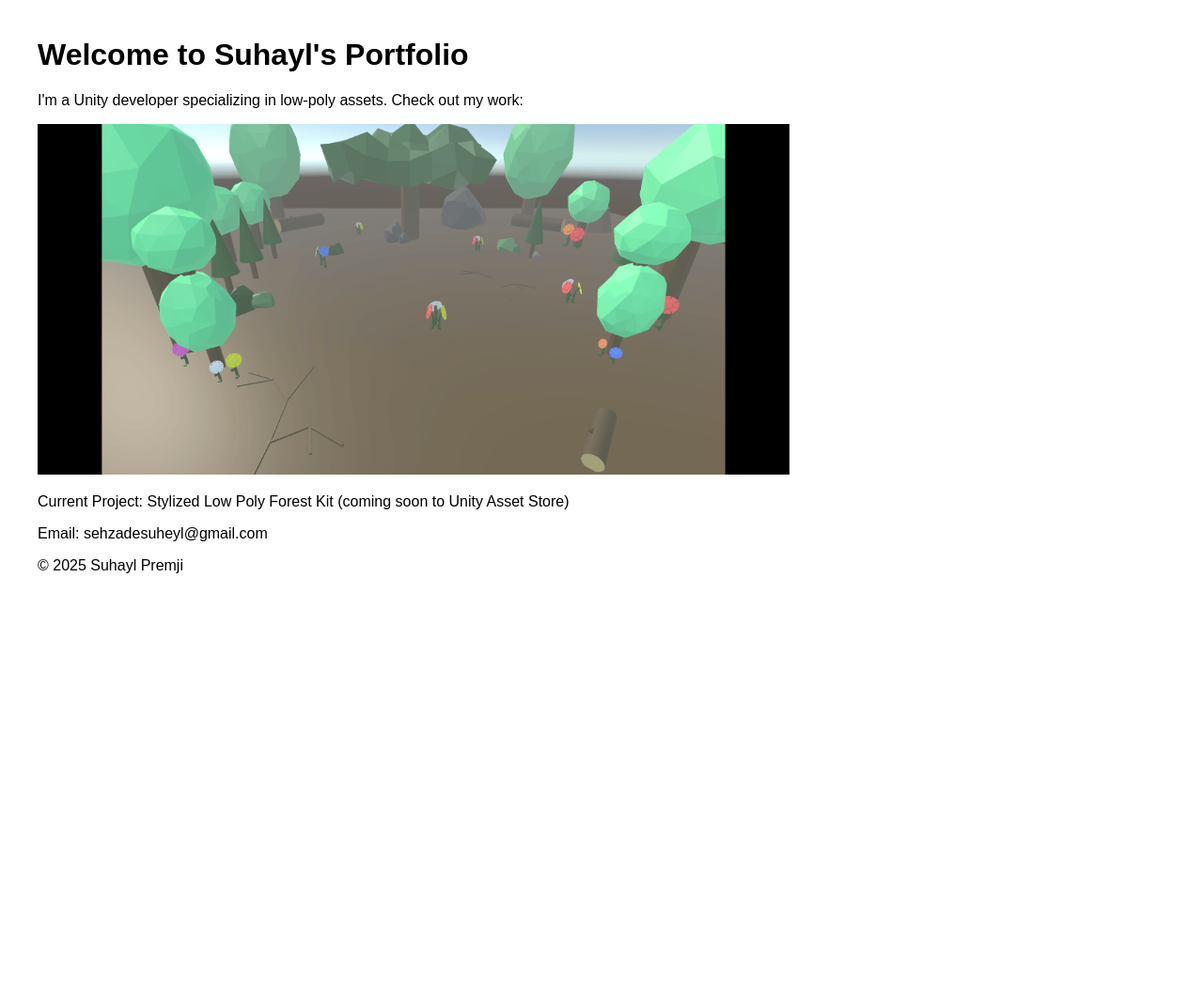
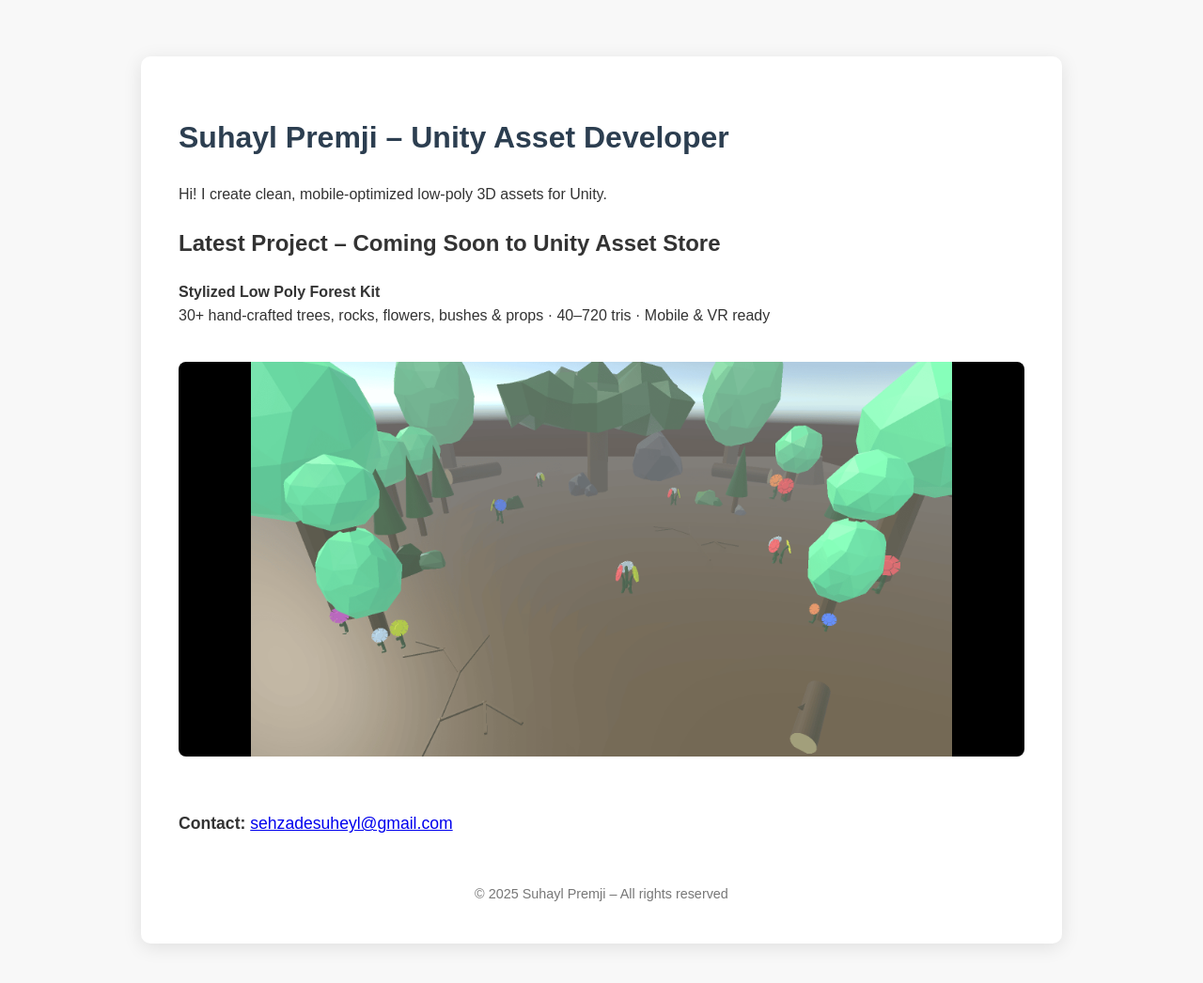
Before and after one commit to ThOfficialCoder/ThOfficialCoder.github.io, a plain HTML site: page index.html in a window 1280 px wide. Shown: the whole page at 94% size. Before the commit the page ends 800 px from the top, so only its background shows below. Drawn offline with Linux system fonts and the light colour scheme.

Commit message:
Revamp index.html for portfolio update

```diff
--- a/index.html
+++ b/index.html
@@ -1,15 +1,35 @@
 <!DOCTYPE html>
-<html>
+<html lang="en">
 <head>
-    <title>Suhayl Premji - Unity Developer</title>
-    <style> body { font-family: Arial; margin: 40px; } </style>
+    <meta charset="UTF-8">
+    <meta name="viewport" content="width=device-width, initial-scale=1.0">
+    <title>Suhayl Premji | Unity Asset Developer</title>
+    <style>
+        body { font-family: Arial, sans-serif; margin: 60px; background: #f8f8f8; color: #333; line-height: 1.6; }
+        h1 { color: #2c3e50; }
+        .container { max-width: 900px; margin: auto; background: white; padding: 40px; border-radius: 10px; box-shadow: 0 4px 20px rgba(0,0,0,0.1); }
+        img { max-width: 100%; height: auto; border-radius: 8px; margin: 20px 0; }
+        .contact { margin-top: 30px; font-size: 1.1em; }
+        footer { margin-top: 50px; text-align: center; color: #777; font-size: 0.9em; }
+    </style>
 </head>
 <body>
-    <h1>Welcome to Suhayl's Portfolio</h1>
-    <p>I'm a Unity developer specializing in low-poly assets. Check out my work:</p>
-    <img src="Cover.png" alt="Low Poly Nature Pack" width="800">
-    <p>Current Project: Stylized Low Poly Forest Kit (coming soon to Unity Asset Store)</p>
-    <p>Email: sehzadesuheyl@gmail.com</p>
-    <footer>© 2025 Suhayl Premji</footer>
+<div class="container">
+    <h1>Suhayl Premji – Unity Asset Developer</h1>
+    <p>Hi! I create clean, mobile-optimized low-poly 3D assets for Unity.</p>
+
+    <h2>Latest Project – Coming Soon to Unity Asset Store</h2>
+    <p><strong>Stylized Low Poly Forest Kit</strong><br>
+       30+ hand-crafted trees, rocks, flowers, bushes & props · 40–720 tris · Mobile & VR ready</p>
+
+    <img src="Cover.png" alt="Stylized Low Poly Forest Kit – Demo Scene">
+
+    <div class="contact">
+        <p><strong>Contact:</strong> <a href="mailto:sehzadesuheyl@gmail.com">sehzadesuheyl@gmail.com</a></p>
+    </div>
+
+    <footer>© 2025 Suhayl Premji – All rights reserved</footer>
+</div>
+</div>
 </body>
 </html>
```
